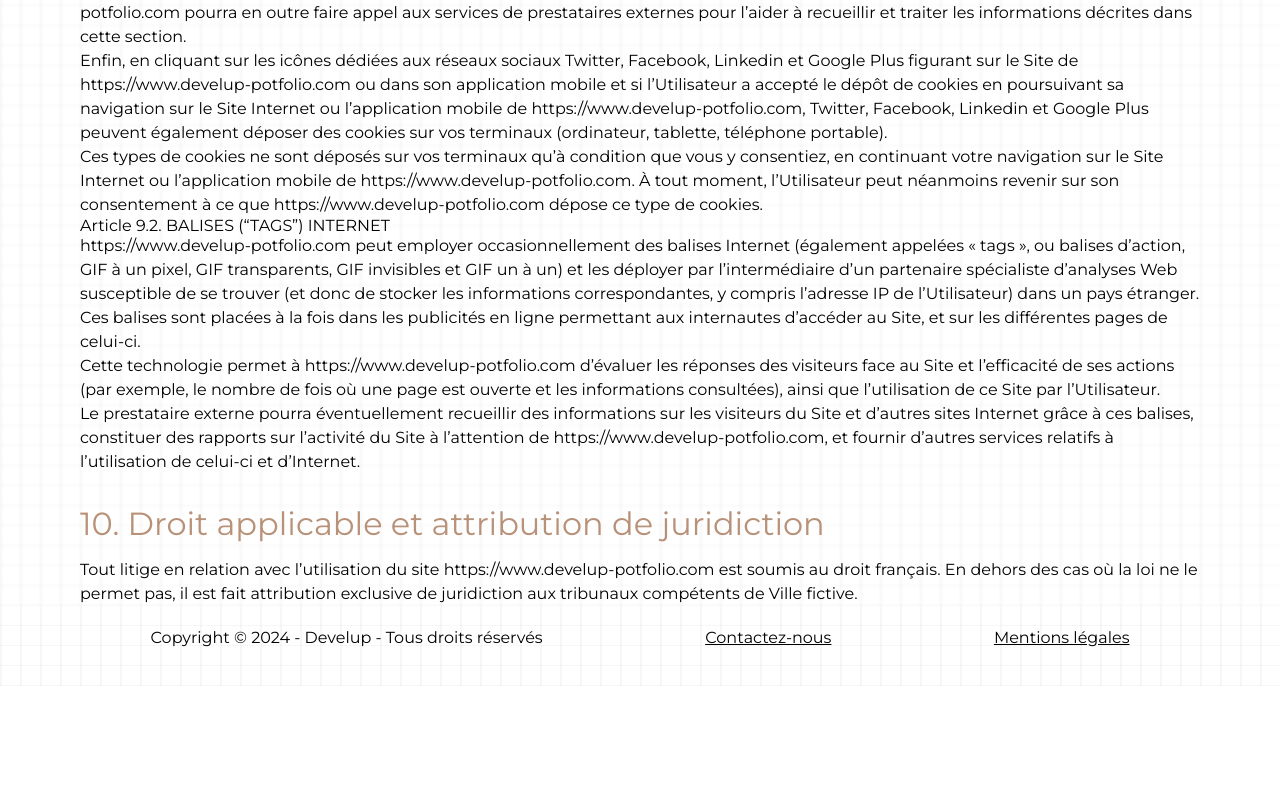
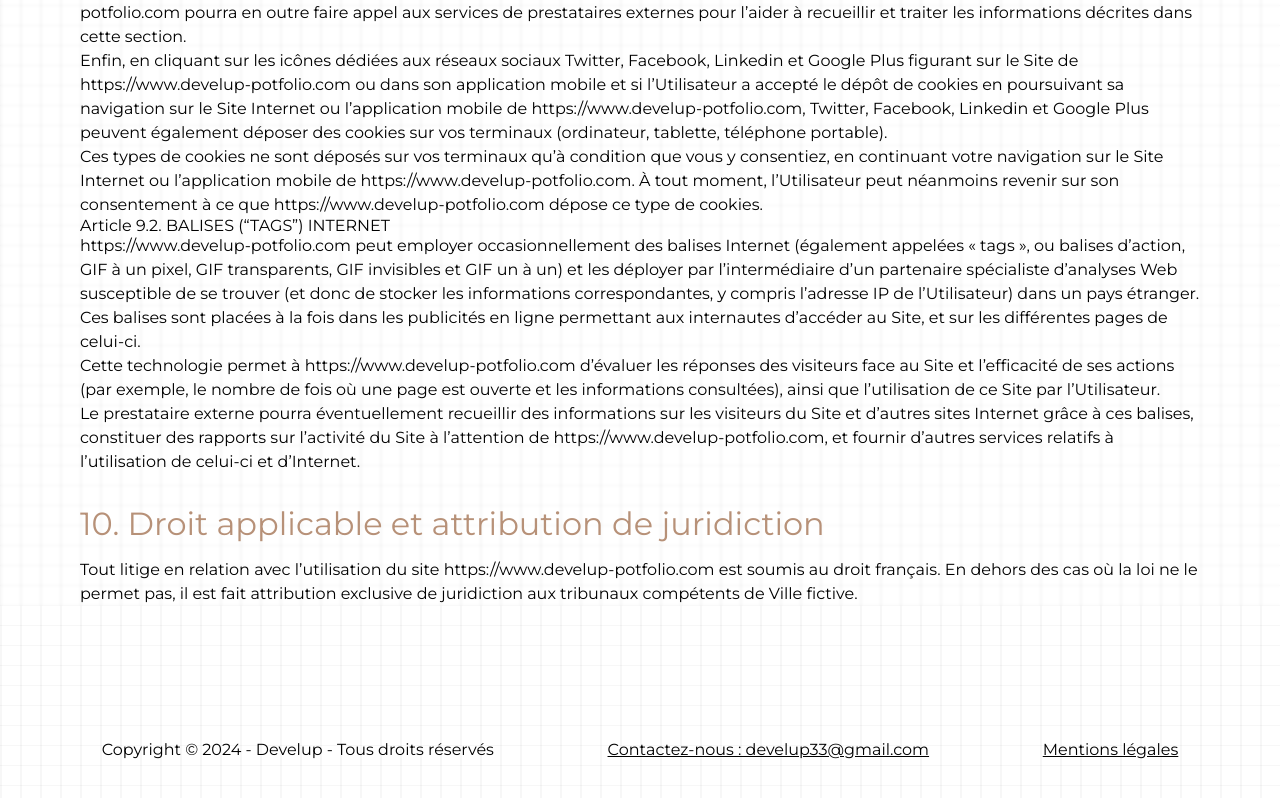
Before and after one commit to PeterLeSouchu/Develup-front, a React (Vite) app: page /legal-notices in a window 1280 px wide. Shown: the part 4335-5133 px from the top of the page. Before the commit the page ends 5021 px from the top, so only its background shows below. Built offline with nearby package versions, Linux system fonts and the light colour scheme.

Commit message:
fix: change contact page to mailto link

```diff
--- a/src/components/public/Footer.tsx
+++ b/src/components/public/Footer.tsx
@@ -6,10 +6,16 @@
     <footer className=" min-h-10 md:py-0 py-8">
       <div className="flex justify-evenly gap-3 items-center min-h-8  text-center flex-col md:flex-row text-sm md:text-base">
         <p>Copyright © {currentYear} - Develup - Tous droits réservés</p>
-        <Link to="/contact" className="underline underline-offset-3">
-          Contactez-nous
+        <Link
+          to="mailto:develup33@gmail.com"
+          className="underline hover:text-darkgold underline-offset-3"
+        >
+          Contactez-nous : develup33@gmail.com
         </Link>
-        <Link to="/legal-notices" className="underline underline-offset-3">
+        <Link
+          to="/legal-notices"
+          className="underline hover:text-darkgold underline-offset-3 "
+        >
           Mentions légales
         </Link>
       </div>
--- a/src/main.tsx
+++ b/src/main.tsx
@@ -18,7 +18,7 @@
 import LegalNotices from './pages/public/Legal-notices';
 import Login from './pages/public/Login';
 import Signup from './pages/public/Signup';
-import Contact from './pages/public/Contact';
+
 import ForgotPassword from './pages/public/Forgot-password';
 
 const root = ReactDOM.createRoot(
@@ -33,7 +33,6 @@
         <Route path="/legal-notices" element={<LegalNotices />} />
         <Route path="/login" element={<Login />} />
         <Route path="/signup" element={<Signup />} />
-        <Route path="/contact" element={<Contact />} />
         <Route path="/forgot-password" element={<ForgotPassword />} />
       </Route>
 
--- a/src/pages/public/Contact.tsx
+++ /dev/null
@@ -1,12 +0,0 @@
-function Contact() {
-  return (
-    <div className="h-84 flex  items-center flex-col  p-10 gap-4 ">
-      <h1 className="text-center text-5xl text-darkgold">Contact</h1>
-      <form className="w-3/5 h-56 bg-white shadow-xl border-lightgold border-2 rounded-3xl p-5">
-        <label htmlFor="email">Votre email</label>
-        <input type="text" id="email" />
-      </form>
-    </div>
-  );
-}
-export default Contact;
--- a/src/pages/public/Legal-notices.tsx
+++ b/src/pages/public/Legal-notices.tsx
@@ -6,7 +6,7 @@
     window.scrollTo(0, 0);
   }, []);
   return (
-    <div className="px-10 md:px-20 backdrop-blur-mini">
+    <div className="px-10 md:px-20 backdrop-blur-mini mb-28">
       <h2>Définitions</h2>
       <p>
         <b>Client :</b> tout professionnel ou personne physique capable au sens
```
